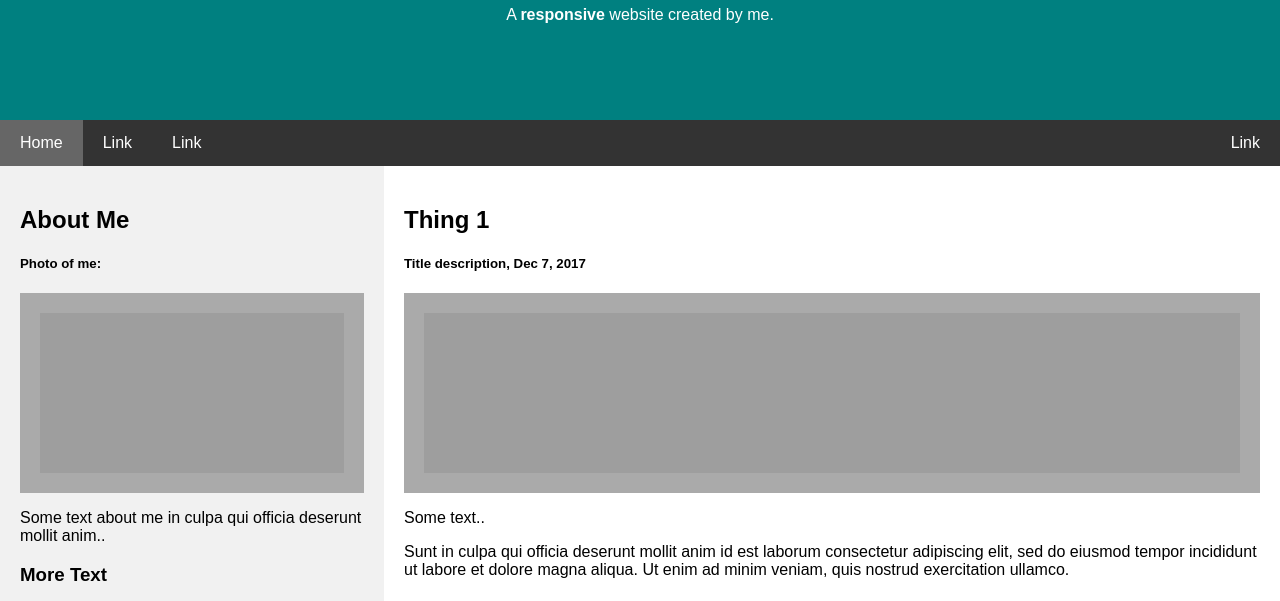
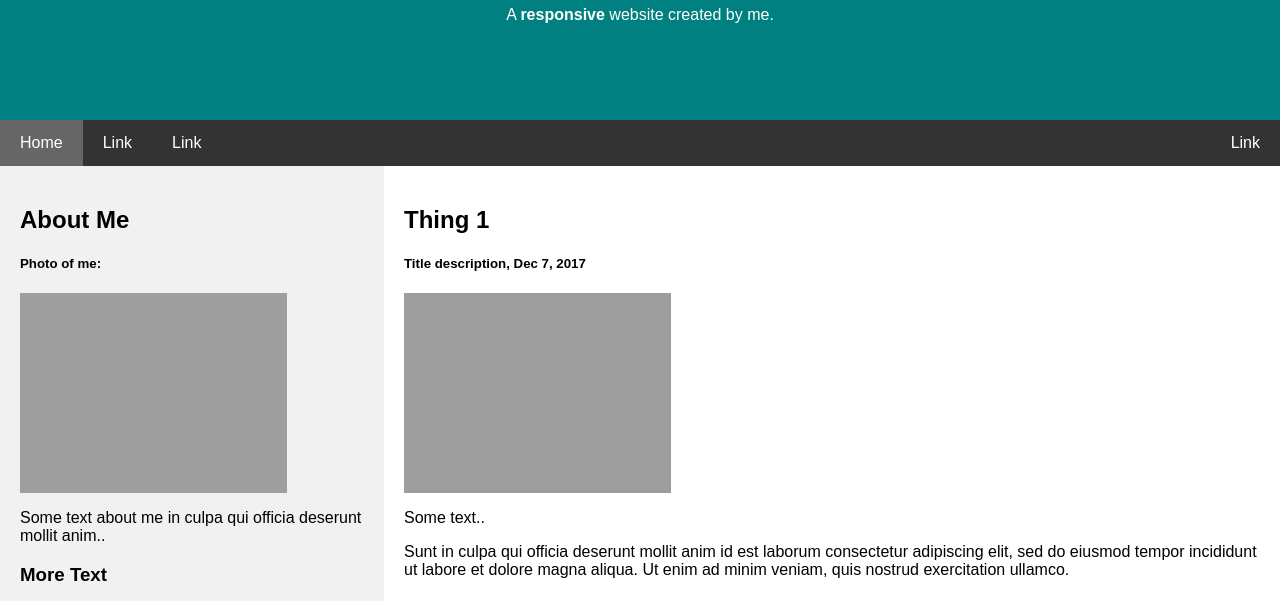
Before and after one commit to Mustang101212/mustang101212.github.io, a plain HTML site: page index.html in a window 1280 px wide. Shown: the part 191-792 px from the top of the page. Drawn offline with Linux system fonts and the light colour scheme.

Commit message:
Update index.html
Fixed images being weird, should all be the same size

```diff
--- a/index.html
+++ b/index.html
@@ -93,9 +93,6 @@ body {
 /* Fake image, just for this example */
 .fakeimg {
   content:url(https://news-cdn.softpedia.com/images/news2/did-you-know-the-windows-xp-wallpaper-was-so-expensive-fedex-refused-to-ship-it-520483-2.jpg);
-  background-color: #aaa;
-  width: 100%;
-  padding: 20px;
 }
 
 /* Footer */
```
